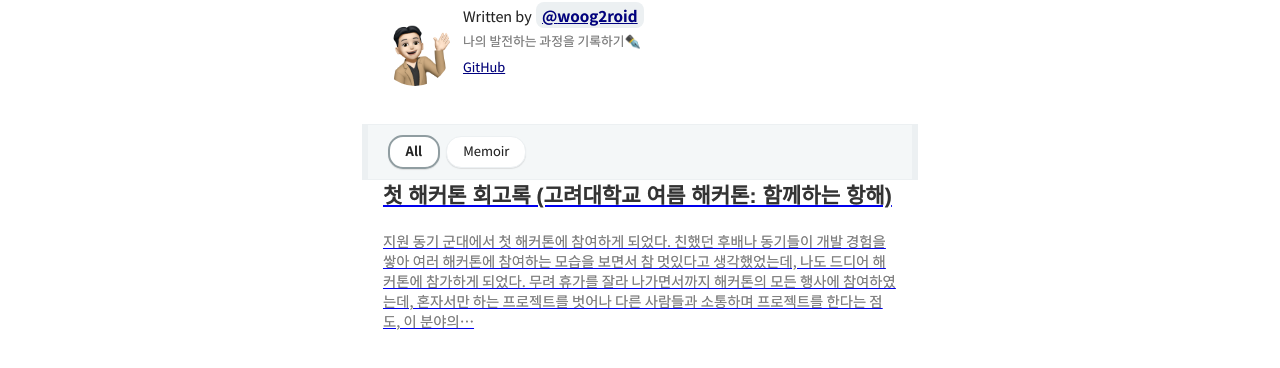
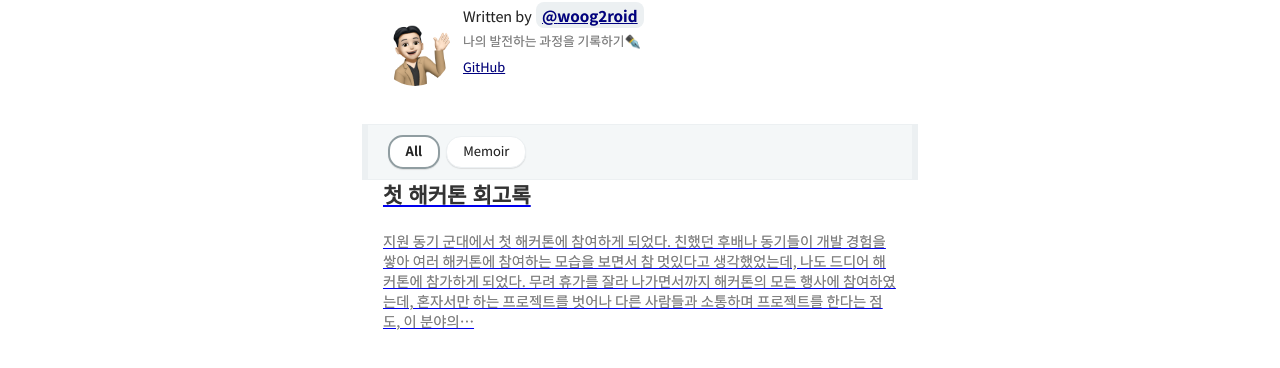
Before and after one commit to woog2roid/woog2roid.dev, a Gatsby site: page / in a window 1280 px wide. Shown: the part 198-566 px from the top of the page. Built offline with nearby package versions, Linux system fonts and the light colour scheme; Gatsby itself is replaced by a stand-in of ours; some packages are replaced by stand-ins of ours; what typography-theme-github would draw is missing.

Commit message:
[POST] "첫 해커톤 회고" 파일명 변경

```diff
--- a/content/blog/memoir/1.md
+++ b/content/blog/memoir/my-first-hackathon.md
@@ -1,5 +1,5 @@
 ---
-title: '첫 해커톤 회고록 (고려대학교 여름 해커톤: 함께하는 항해)'
+title: '첫 해커톤 회고록'
 date: 2022-9-3 16:21:13
 category: 'Memoir'
 draft: false
```
